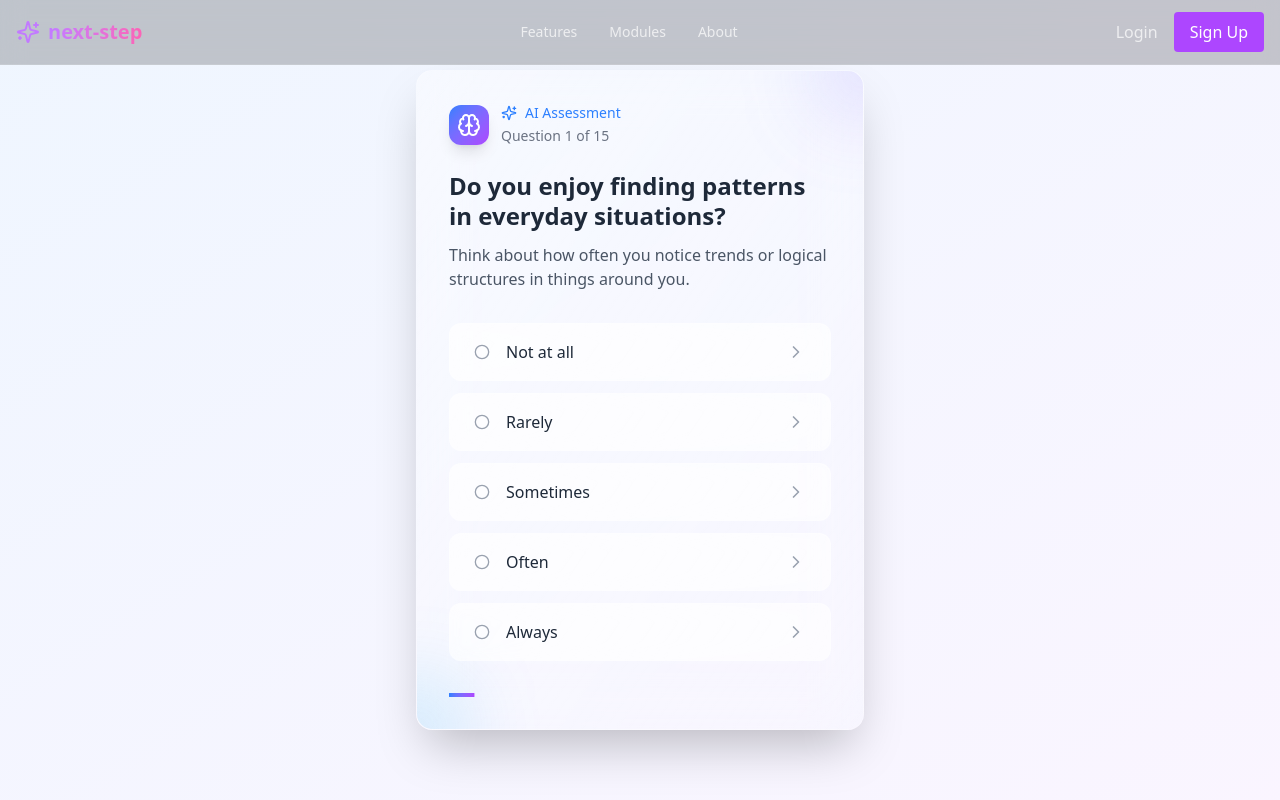
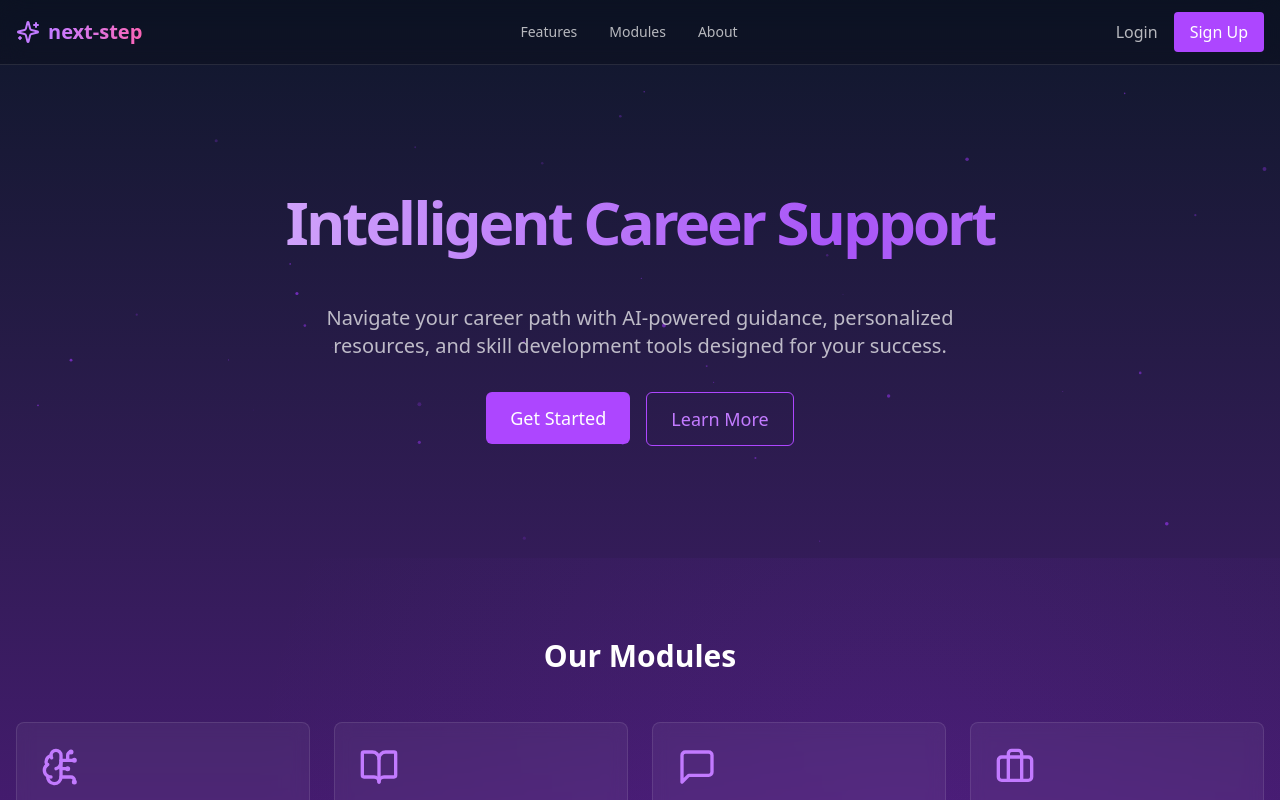
Before and after one commit to manicdon7/NextStep, a React (Vite) app: page / in a window 1280 px wide. Shown: the top 800 px of the page. Built offline with nearby package versions, Linux system fonts and the light colour scheme.

Commit message:
refactor: comment out Kys component in App.jsx

```diff
--- a/src/App.jsx
+++ b/src/App.jsx
@@ -6,7 +6,7 @@ import LandingPage from "./pages/LandingPage"
 const App = () => {
   return (
     <div>
-      <Kys/>
+      {/* <Kys/> */}
       <LandingPage/>
     </div>
   )
```
